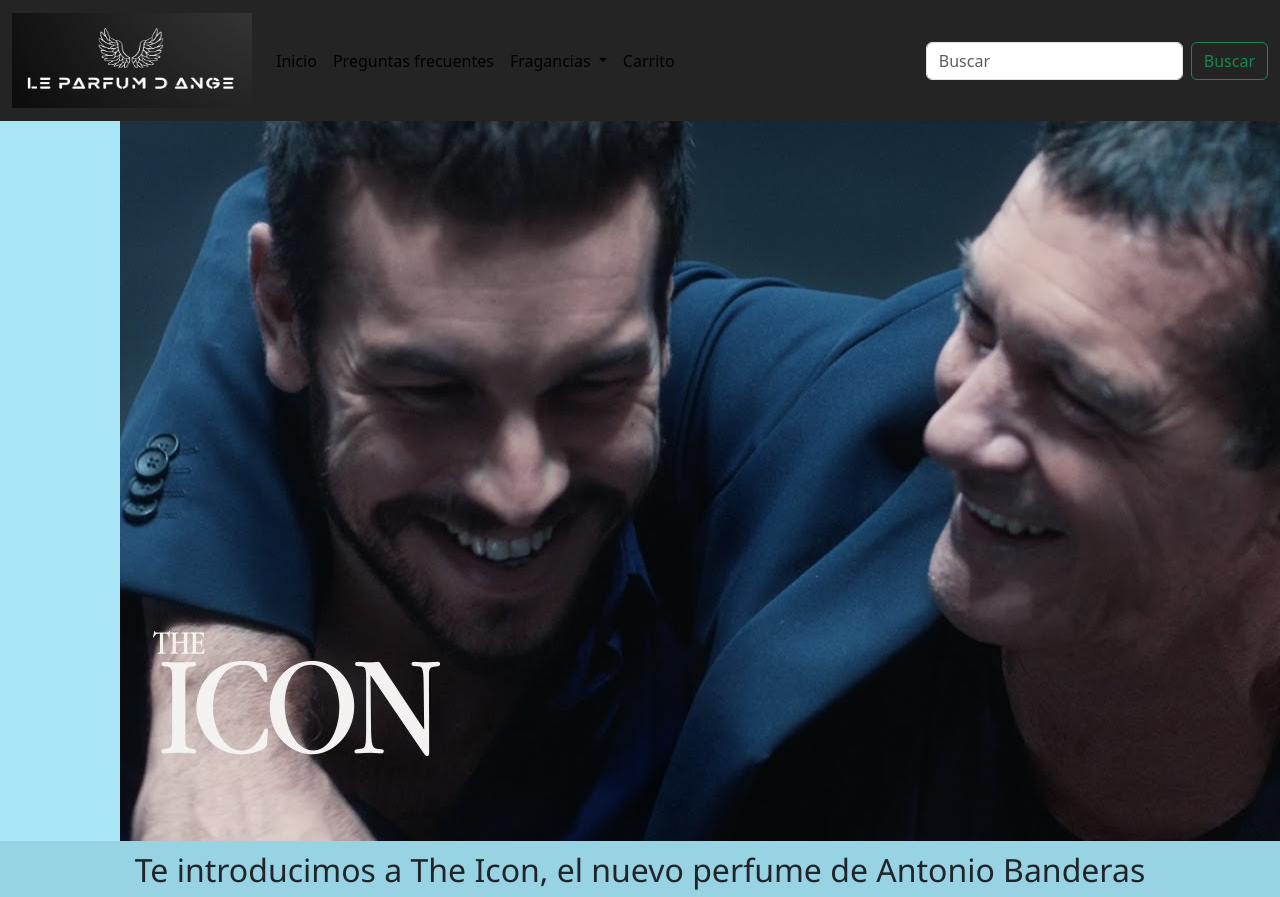
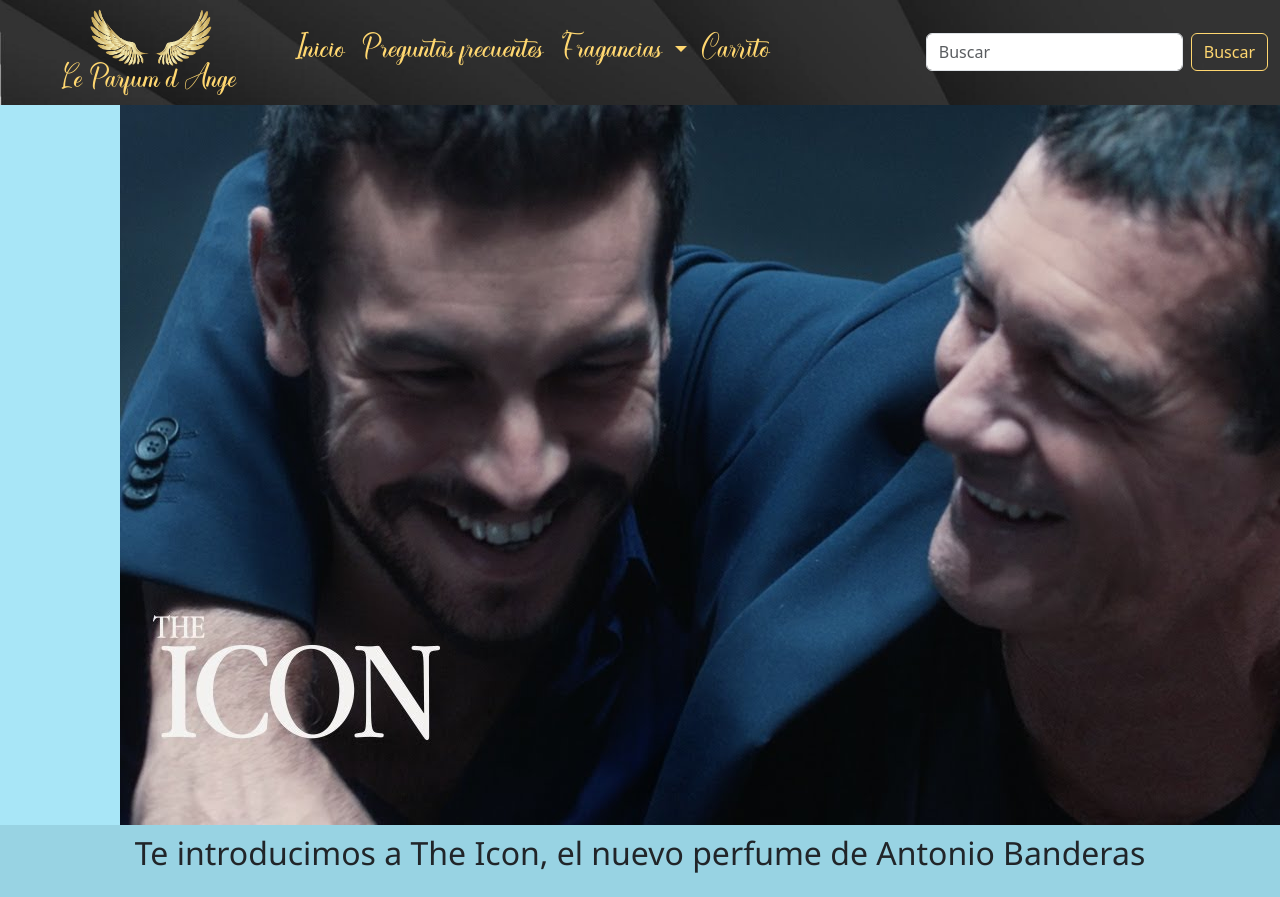
Before and after one commit to NASalguero/PreEntrega2-Salgueroasd, a plain HTML site: page index.html in a window 1280 px wide. Shown: the top 897 px of the page. Drawn offline with nearby package versions, Linux system fonts and the light colour scheme; grey boxes are pictures that could not be loaded.

Commit message:
Nav Finalizado

```diff
--- a/css/style.css
+++ b/css/style.css
@@ -1,30 +1,54 @@
+@font-face {
+    font-family: "Rari";
+    src: url(../resources/fonts/Fuente.ttf);
+}
 *{
     margin: 0;
     padding: 0;
     list-style-type: none;
 }
-@font-face {
-    font-family: "Paragone";
-    src: url(../resources/fonts/Paragone.ttf);
-}
-@font-face {
-    font-family: "Extradicta";
-    src: url(../resources/fonts/Extradicta.ttf);
-}
-@font-face {
-    font-family: "Olympia";
-    src: url(../resources/fonts/Olympia\ Free.ttf);
-}
-@font-face {
-    font-family: "Lotaline";
-    src: url(../resources/fonts/The\ Brande\ and\ Lotaline.ttf);
-}
+
 /* ************HEADER******** */
 .navbar{
+    background-image: url(../resources/fondo.jpg) !important;
+   /* se utiliza !important para pisar el important en el backround de bootstrap */
+    background-size: cover;
     color: aliceblue;
-    background-color: #252424 !important;
-    /* se utiliza !important para pisar el important en el backround de bootstrap */
 }
+.fuente{
+    color: rgb(255, 215, 112);
+    font-family: "Rari";
+    font-size: 125%;
+    margin: auto;
+    text-decoration: none;
+}
+.alas img{
+    width: 125px;
+}
+.alas{
+    display: flex;
+    flex-direction: column;
+    align-items: center;
+    padding: 0 50px;
+}
+
+.hover:hover{
+    color: #252424 !important;
+    background-color: rgb(255, 215, 112);
+    border-radius: 5%;
+}
+
+.navbar-nav .nav-link.active, .navbar-nav .nav-link.show{
+    color: rgb(255, 215, 112);
+    font-family: "Rari";
+    font-size: 125%;
+}
+.btn{
+    color: rgb(255, 215, 112);
+    border-color: rgb(255, 215, 112);
+}
+
+
 
 /* ************ MAIN ******** */
 
--- a/index.html
+++ b/index.html
@@ -15,8 +15,10 @@
     <header class="header">
         <nav class="navbar navbar-expand-lg bg-body-tertiary">
             <div class="container-fluid">
-                <a class="navbar-brand" href="#"><img src="./resources/Logotipo rectangular.jpg" alt="Logo de le parfum d'ange" height="95px" width="240px"
-                    title="Le parfum d'ange"></a>
+                <section class="alas">
+                    <img src="./resources/alas-doradas.png" alt="Le Parfum d'Ange">
+                    <a class="fuente" href="#">Le Parfum d Ange</a>
+                </section>
                 <button class="navbar-toggler" type="button" data-bs-toggle="collapse"
                     data-bs-target="#navbarSupportedContent" aria-controls="navbarSupportedContent"
                     aria-expanded="false" aria-label="Toggle navigation">
@@ -25,28 +27,28 @@
                 <div class="collapse navbar-collapse" id="navbarSupportedContent">
                     <ul class="navbar-nav me-auto mb-2 mb-lg-0">
                         <li class="nav-item">
-                            <a class="nav-link active" aria-current="page" href="./index.html">Inicio</a>
+                            <a class="nav-link active hover" aria-current="page" href="./index.html">Inicio</a>
                         </li>
                         <li class="nav-item">
-                            <a class="nav-link active" href="#">Preguntas frecuentes</a>
+                            <a class="nav-link active hover" href="#">Preguntas frecuentes</a>
                         </li>
                         <li class="nav-item dropdown">
-                            <a class="nav-link active dropdown-toggle" href="#" role="button" data-bs-toggle="dropdown"
+                            <a class="nav-link active dropdown-toggle hover" href="#" role="button" data-bs-toggle="dropdown"
                                 aria-expanded="false">
                                 Fragancias
                             </a>
                             <ul class="dropdown-menu">
-                                <li><a class="dropdown-item" href="./pages/masculinas.html">Masculinas</a></li>
-                                <li><a class="dropdown-item" href="./pages/femeninas.html">Femeninas</a></li>
+                                <li><a class="dropdown-item hover" href="./pages/masculinas.html">Masculinas</a></li>
+                                <li><a class="dropdown-item hover" href="./pages/femeninas.html">Femeninas</a></li>
                             </ul>
                         </li>
                         <li class="nav-item">
-                            <a class="nav-link active" href="./pages/carrito.html">Carrito</a>
+                            <a class="nav-link active hover" href="./pages/carrito.html">Carrito</a>
                         </li>
                     </ul>
                     <form class="d-flex" role="search">
                         <input class="form-control me-2" type="search" placeholder="Buscar" aria-label="Search">
-                        <button class="btn btn-outline-success" type="submit">Buscar</button>
+                        <button class="btn hover" type="submit">Buscar</button>
                     </form>
                 </div>
             </div>
```
Also changed, not shown: resources/alas-doradas.png (added), resources/fondo-smoke.jpg (added), resources/fondo.jpg (added), resources/fonts/Bonjour.ttf (added), resources/fonts/DDayStencilSC-Regular.ttf (added), resources/fonts/Fuente.ttf (added), resources/logo-dorado.jpg (added).
